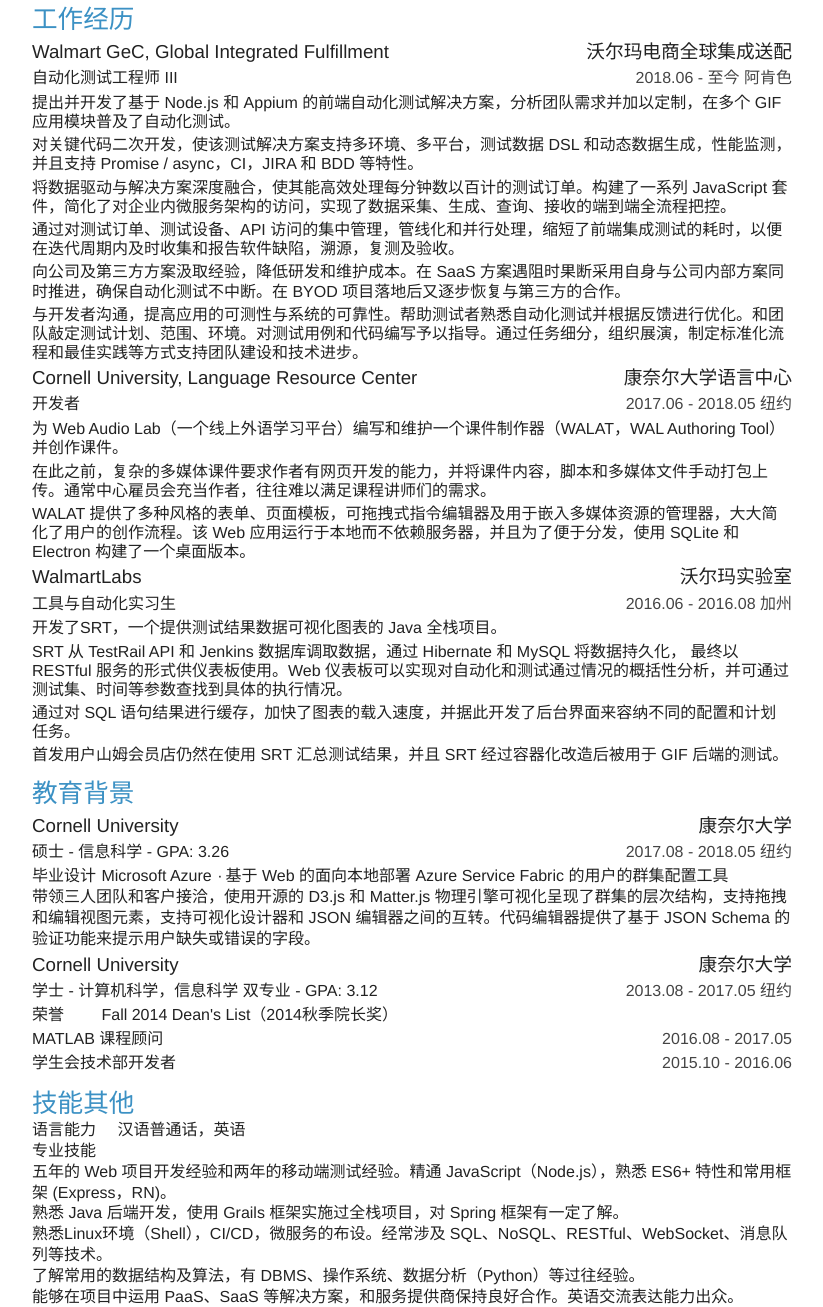
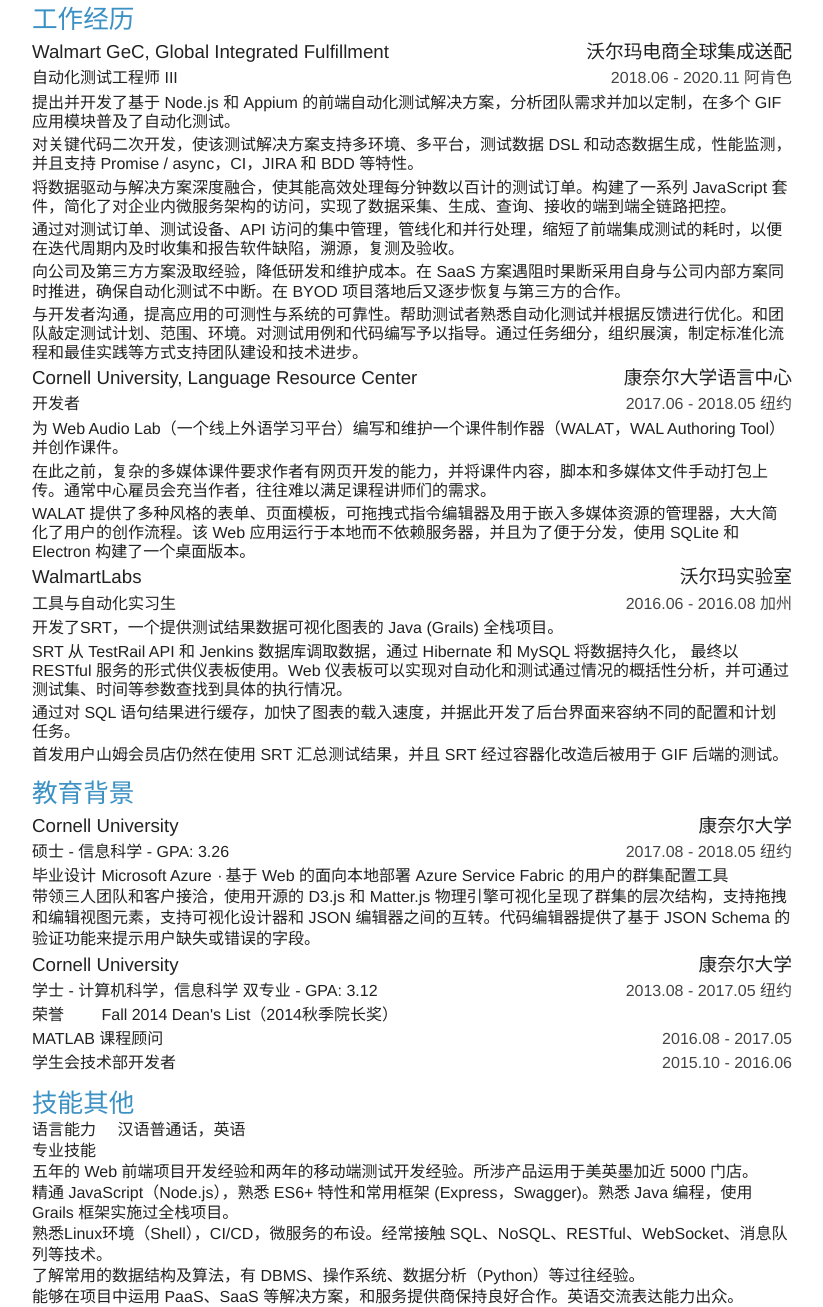
Before and after one commit to xenialaq/resume, a website: page Qian_Ke_cn.html in a window 1280 px wide. Shown: the part 157-1464 px from the top of the page, without its empty margins (8-831 px from the left). Drawn offline with Linux system fonts and the light colour scheme; a web font is replaced by a local one.

Commit message:
maybe late but not too late

```diff
--- a/Qian_Ke_cn.html
+++ b/Qian_Ke_cn.html
@@ -73,7 +73,7 @@
               2018.06
             </span>
             <span class="endDate">
-              - 至今 阿肯色
+              - 2020.11 阿肯色
             </span>
           </div>
         </div>
@@ -86,7 +86,7 @@
               对关键代码二次开发，使该测试解决方案支持多环境、多平台，测试数据 DSL 和动态数据生成，性能监测，并且支持 Promise / async，CI，JIRA 和 BDD 等特性。
             </p>
             <p>
-              将数据驱动与解决方案深度融合，使其能高效处理每分钟数以百计的测试订单。构建了一系列 JavaScript 套件，简化了对企业内微服务架构的访问，实现了数据采集、生成、查询、接收的端到端全流程把控。
+              将数据驱动与解决方案深度融合，使其能高效处理每分钟数以百计的测试订单。构建了一系列 JavaScript 套件，简化了对企业内微服务架构的访问，实现了数据采集、生成、查询、接收的端到端全链路把控。
             </p>
             <p>
               通过对测试订单、测试设备、API 访问的集中管理，管线化和并行处理，缩短了前端集成测试的耗时，以便在迭代周期内及时收集和报告软件缺陷，溯源，复测及验收。
@@ -157,7 +157,7 @@
           </div>
         </div>
         <div class="summary">
-          <p>开发了SRT，一个提供测试结果数据可视化图表的 Java 全栈项目。</p>
+          <p>开发了SRT，一个提供测试结果数据可视化图表的 Java (Grails) 全栈项目。</p>
           <p>
             SRT 从 TestRail API 和 Jenkins 数据库调取数据，通过 Hibernate 和 MySQL 将数据持久化，
             最终以 RESTful 服务的形式供仪表板使用。Web 仪表板可以实现对自动化和测试通过情况的概括性分析，并可通过测试集、时间等参数查找到具体的执行情况。
@@ -314,9 +314,9 @@
           专业技能
         </div>
         <ul class="list mt0 mb0">
-          <li>五年的 Web 项目开发经验和两年的移动端测试经验。精通 JavaScript（Node.js），熟悉 ES6+ 特性和常用框架 (Express，RN)。</li>
-          <li>熟悉 Java 后端开发，使用 Grails 框架实施过全栈项目，对 Spring 框架有一定了解。</li>
-          <li>熟悉Linux环境（Shell），CI/CD，微服务的布设。经常涉及 SQL、NoSQL、RESTful、WebSocket、消息队列等技术。</li>
+          <li>五年的 Web 前端项目开发经验和两年的移动端测试开发经验。所涉产品运用于美英墨加近 5000 门店。</li>
+          <li>精通 JavaScript（Node.js），熟悉 ES6+ 特性和常用框架 (Express，Swagger)。熟悉 Java 编程，使用 Grails 框架实施过全栈项目。</li>
+          <li>熟悉Linux环境（Shell），CI/CD，微服务的布设。经常接触 SQL、NoSQL、RESTful、WebSocket、消息队列等技术。</li>
           <li>了解常用的数据结构及算法，有 DBMS、操作系统、数据分析（Python）等过往经验。</li>
           <li>能够在项目中运用 PaaS、SaaS 等解决方案，和服务提供商保持良好合作。英语交流表达能力出众。</li>
         </ul>
```
Also changed, not shown: Qian_Ke.html (+3 -3 lines), 3 other files.
